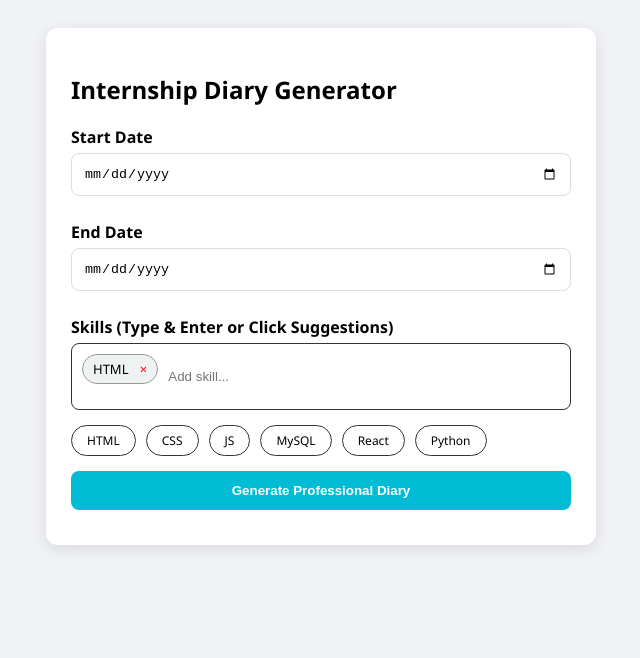
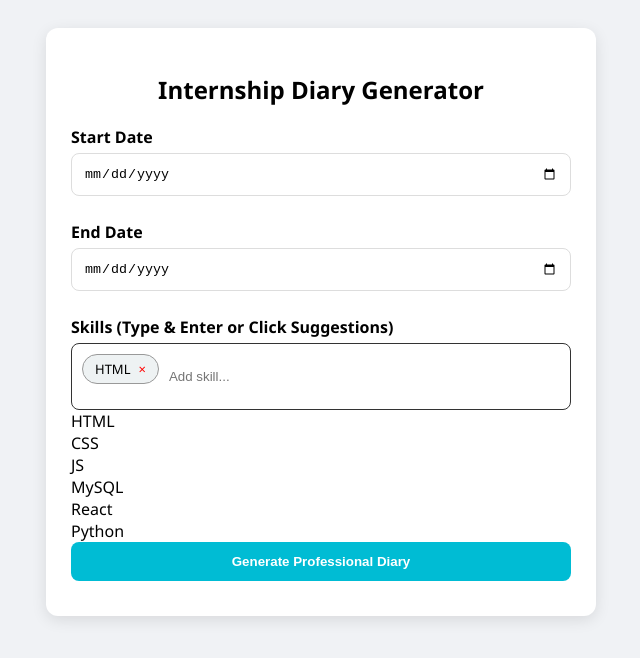
Before and after one commit to Lalith86185/internship-diary, a website: page frontened/index.html in a window 1280 px wide. Both pictures are taken after a click on the element "HTML". Shown: the whole page, without its empty margins (319-959 px from the left). Drawn offline with Linux system fonts and the light colour scheme.

Commit message:
Refactor CSS styles for improved layout and design

```diff
--- a/frontened/style.css
+++ b/frontened/style.css
@@ -1,90 +1,41 @@
-body {
-    font-family: 'Segoe UI', sans-serif;
-    background: #f0f2f5;
-    padding: 20px;
-    display: flex;
-    justify-content: center;
-}
+body { font-family: 'Segoe UI', sans-serif; background: #f0f2f5; padding: 20px; display: flex; justify-content: center; }
+.container { width: 100%; max-width: 500px; background: #fff; padding: 25px; border-radius: 12px; box-shadow: 0 4px 15px rgba(0,0,0,0.1); }
+h2 { text-align: center; }
+label { display: block; margin: 15px 0 5px; font-weight: bold; }
+input[type="date"], .generate-btn { width: 100%; padding: 12px; margin-bottom: 10px; border-radius: 8px; border: 1px solid #ddd; box-sizing: border-box; }
+.generate-btn { background: #00bcd4; color: white; border: none; font-weight: bold; cursor: pointer; transition: 0.3s; }
+.generate-btn:hover { background: #00acc1; }
 
-.container {
-    width: 100%;
-    max-width: 500px;
-    background: #fff;
-    padding: 25px;
-    border-radius: 12px;
-    box-shadow: 0 4px 15px rgba(0,0,0,0.1);
-}
+.sketch-box { border: 1.5px solid #333; padding: 10px; min-height: 45px; display: flex; flex-wrap: wrap; gap: 8px; border-radius: 8px; }
+#skillInput { border: none; outline: none; flex: 1; }
+.pill { background: #eef2f3; padding: 5px 12px; border-radius: 20px; font-size: 13px; border: 1px solid #999; display: flex; align-items: center; }
 
-label { display: block; margin: 15px 0 5px; font-weight: bold; }
-input[type="date"], .generate-btn {
-    width: 100%;
-    padding: 12px;
-    margin-bottom: 10px;
-    border-radius: 8px;
-    border: 1px solid #ddd;
-    box-sizing: border-box;
-}
-
-.generate-btn {
-    background: #00bcd4;
-    color: white;
-    border: none;
-    font-weight: bold;
-    cursor: pointer;
-}
-
-.sketch-box {
-    border: 1.5px solid #333;
-    padding: 10px;
-    min-height: 45px;
-    display: flex;
-    flex-wrap: wrap;
-    gap: 8px;
-    border-radius: 8px;
-}
-
-#skillInput { border: none; outline: none; flex: 1; }
-
-.pill {
-    background: #eef2f3;
-    padding: 5px 10px;
-    border-radius: 20px;
-    font-size: 13px;
-    border: 1px solid #999;
-}
-
-.suggestion-row { display: flex; flex-wrap: wrap; gap: 10px; margin: 15px 0; }
-.oval {
-    border: 1.5px solid #333;
-    padding: 6px 15px;
-    border-radius: 20px;
-    cursor: pointer;
-    font-size: 12px;
-}
-
-/* Drawing-based Output Styles */
-.day-container { margin-top: 30px; }
-.date-header { font-size: 1.2rem; font-weight: bold; text-align: center; margin-bottom: 15px; }
+/* Output Styling based on your Sketch */
+.day-container { margin-top: 35px; border-top: 1px solid #eee; padding-top: 20px; }
+.date-header { font-size: 1.2rem; font-weight: bold; text-align: center; margin-bottom: 15px; color: #222; }
 
 .sketch-card {
     background: #fff;
     border: 1.5px solid #444;
-    border-radius: 25px;
+    border-radius: 25px; /* Rounded pill shape */
     padding: 18px;
     margin-bottom: 15px;
-    box-shadow: 2px 2px 0px #444;
+    box-shadow: 3px 3px 0px #444; /* Sketchy shadow */
 }
 
-.label { font-weight: bold; text-decoration: underline; }
+.label { font-weight: bold; text-decoration: underline; text-transform: lowercase; }
+.section-content { font-size: 14px; line-height: 1.6; color: #333; }
+
 .centered-copy-btn {
     display: block;
     width: 100px;
-    margin: 10px auto 0;
+    margin: 12px auto 0;
     background: #f8f9fa;
     border: 1px solid #333;
-    padding: 5px 0;
+    padding: 6px 0;
     border-radius: 15px;
     font-size: 10px;
     font-weight: bold;
     cursor: pointer;
 }
+.centered-copy-btn:hover { background: #333; color: #fff; }
```
